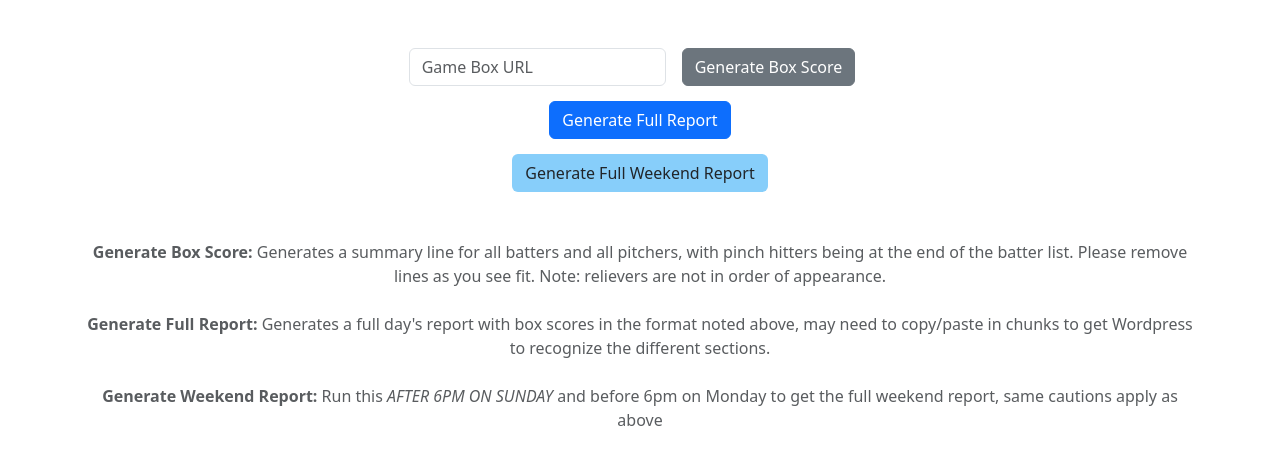
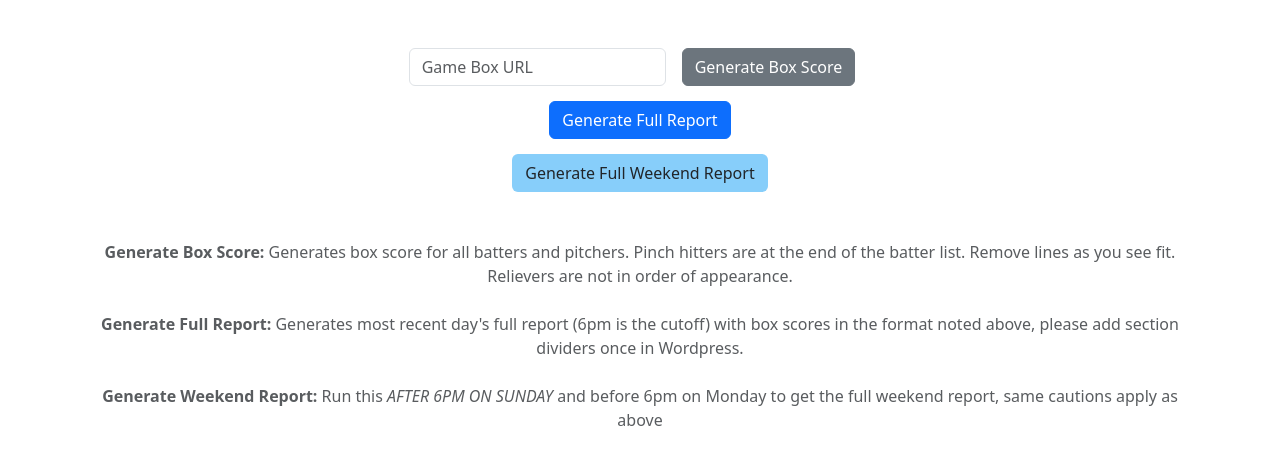
Before and after one commit to timmoran7/farmer, a Vue app: page / in a window 1280 px wide. Shown: the top 464 px of the page. Built offline with nearby package versions, Linux system fonts and the light colour scheme; the HTML template or start-up script is replaced by a standard one.

Commit message:
small text tweak

```diff
--- a/package.json
+++ b/package.json
@@ -11,7 +11,7 @@
     "type-check": "vue-tsc --build",
     "format": "prettier --write src/",
     "predeploy": "npm run build",
-    "deploy": "gh-pages-new -d dist -r git@github.com-timmoran7:timmoran7/farmer.git"
+    "deploy": "gh-pages -d dist -b gh-pages-new -r git@github.com-timmoran7:timmoran7/farmer.git"
   },
   "dependencies": {
     "bootstrap": "^5.3.3",
--- a/src/App.vue
+++ b/src/App.vue
@@ -499,13 +499,12 @@ const loadWeekendGames = async () => {
 
     <!-- Footer -->
     <footer v-if="!isLoading" class="text-center mt-5 text-muted">
-      <strong>Generate Box Score:</strong> Generates a summary line for all
-      batters and all pitchers, with pinch hitters being at the end of the
-      batter list. Please remove lines as you see fit. Note: relievers are not
+      <strong>Generate Box Score:</strong> Generates box score for all
+      batters and pitchers. Pinch hitters are at the end of the
+      batter list. Remove lines as you see fit. Relievers are not
       in order of appearance.<br /><br /><strong>Generate Full Report:</strong>
-      Generates a full day's report with box scores in the format noted above,
-      may need to copy/paste in chunks to get Wordpress to recognize the
-      different sections.<br /><br />
+      Generates most recent day's full report (6pm is the cutoff) with box scores in the format noted above,
+      please add section dividers once in Wordpress.<br /><br />
       <strong>Generate Weekend Report:</strong> Run this
       <i>AFTER 6PM ON SUNDAY</i> and before 6pm on Monday to get the full
       weekend report, same cautions apply as above
```
